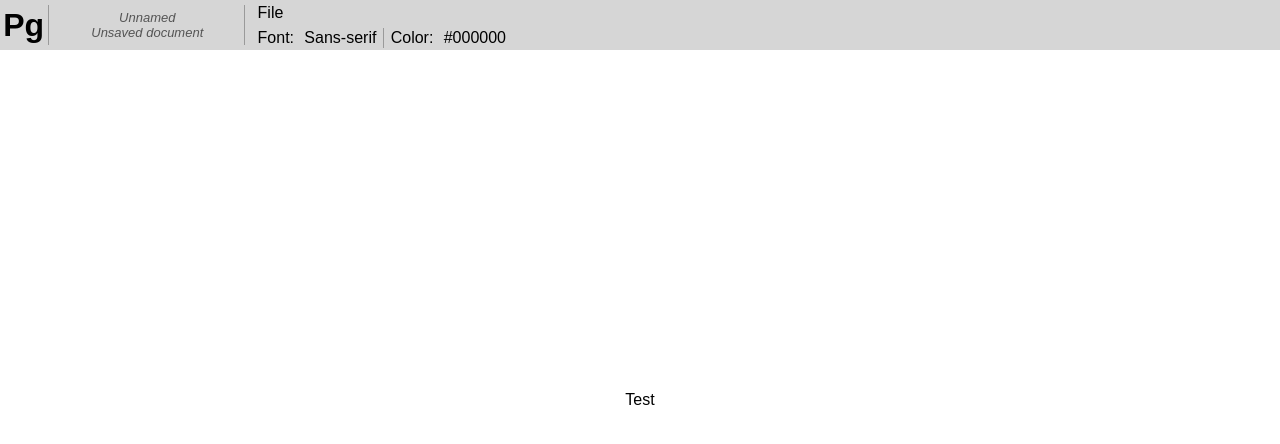
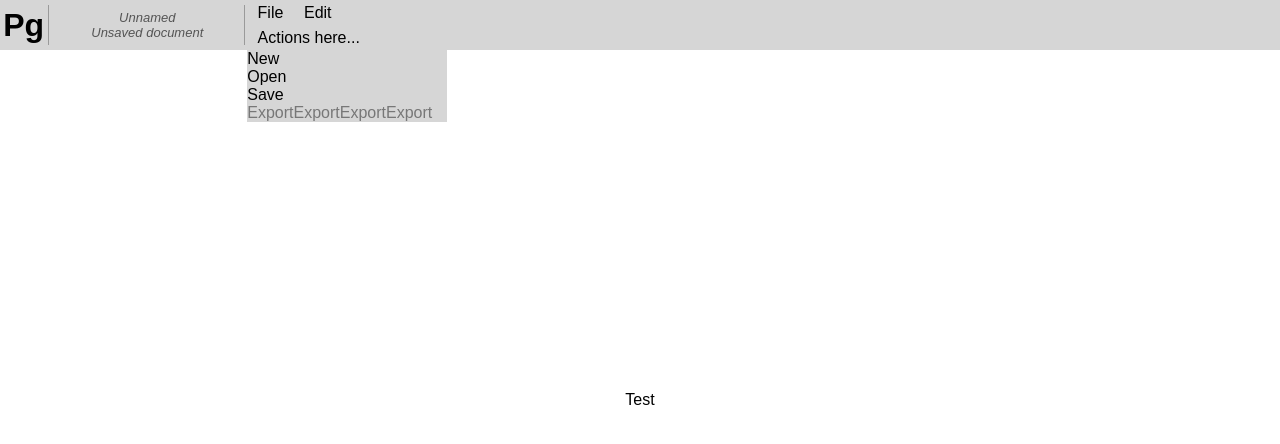
Before and after one commit to hppsrc/paragraph, a website: page src/index.html in a window 1280 px wide. Both pictures are taken after a click on the element "File". Drawn offline with Linux system fonts and the light colour scheme.

Commit message:
0.1.3-alpha
- Added “action_box” used to display action menus and custom HTML.
- Added some examples of action menus, but haven't implemented them yet.
- Small design and extra animations.

```diff
--- a/src/public/index.js
+++ b/src/public/index.js
@@ -1,6 +1,110 @@
-const version = "0.1.2-alpha";
-const build = "250121201";
+const version = "0.1.3-alpha";
+const build = "250122161";
 const git_branch = "dev";
+
+// vars
+const buttons = document.getElementsByClassName('action');
+
+// definitions
+menus = {
+    fileMenu: [
+        {
+            name: "New",
+            disable: false,
+            action: function() { alert("Action is not prepared yet") }
+        },
+        {
+            name: "Open",
+            disable: false,
+            action: function() { alert("Open action is not available") }
+        },
+        {
+            name: "Save",
+            disable: false,
+            action: function() { alert("Save action is not available") }
+        },
+        {
+            name: "ExportExportExportExport",
+            disable: true,
+            action: null
+        }
+    ],
+    editMenu: [
+        {
+            name: "Undo",
+            disable: false,
+            action: function() { alert("Undo action is not available") }
+        },
+        {
+            name: "Redo",
+            disable: false,
+            action: function() { alert("Redo action is not available") }
+        },
+        {
+            name: "Cut",
+            disable: false,
+            action: function() { alert("Cut action is not available") }
+        },
+        {
+            name: "Copy",
+            disable: false,
+            action: function() { alert("Copy action is not available") }
+        },
+        {
+            name: "Paste",
+            disable: false,
+            action: function() { alert("Paste action is not available") }
+        }
+    ]
+}
+
+// 0 menu list
+// 1 set html
+
+// functions
+function show_action(elementId, action) {
+
+    action_box.innerHTML = '';
+
+    setTimeout(() => {action_box.style.top = "30px";}, 1);
+
+    const rect = elementId.getBoundingClientRect();
+
+    action_box.style.left = `${rect.x}px`
+    action_box.style.display = "flex";
+    // action_box.style.width = action_box.style.width < 200 ? "200px" : "calc(fit-content + 50px)";
+
+    setTimeout(() => {action_box.style.top = "50px";}, 1);
+
+    if (action == 0) {
+        let current = elementId.textContent.toLowerCase() + "Menu";
+        let values = menus[current];
+
+        if (values) {
+            values.forEach(item => {
+                let div = document.createElement('div');
+                div.textContent = item.name;
+
+                if (item.disable) {
+
+                    div.classList.add('disabled');
+                    div.style.color = '#777';
+
+                } else {
+
+                    div.addEventListener('click', () => {
+                        action_box.style.display = 'none';
+                        item.action();
+                        setTimeout(() => {action_box.style.top = "40px";}, 1);
+                    })
+
+                }
+
+                action_box.appendChild(div);
+            });
+        }
+    }
+}
 
 // header
 let header = document.createElement('header');
@@ -20,14 +124,11 @@ header.innerHTML = `
 
     <div id="header_top_bar_actions" style="f_col">
         <div id="header_top_bar_actions_select">
-            <p onclick="alert('File actions not yet available')">File</p>
+            <p class="action" onclick="show_action(this, 0)">File</p>
+            <p class="action" onclick="show_action(this, 0)">Edit</p>
         </div>
         <div id="header_top_bar_actions_do">
-            <p>Font:</p>
-            <p> Sans-serif </p>
-            <vr></vr>
-            <p>Color:</p>
-            <p>#000000</p>
+            <p>Actions here...</p>
         </div>
     </div>
 
@@ -38,6 +139,11 @@ const main = document.createElement('main');
 main.classList = "f_col"
 main.innerHTML = `<p>Test</p>`
 
+// action box
+const action_box = document.createElement('div');
+action_box.id = "action_box";
+
 // insert values
+document.body.appendChild(action_box);
 document.body.appendChild(header);
 document.body.appendChild(main);
--- a/src/public/style.css
+++ b/src/public/style.css
@@ -29,6 +29,34 @@
         margin: 0 1px;
     }
 
+    #action_box {
+        width: 200px;
+        height: fit-content;
+
+        flex-direction: column;
+
+        display: none;
+        position: absolute;
+        top: 0px;
+        background-color: #d6d6d6;
+
+        z-index: 1;
+
+        transition: top 0.25s, left 0.1s;
+
+        div {
+
+            &:hover {
+
+                background-color: hsl(188, 100%, 56%);
+                cursor: pointer;
+
+            }
+
+        }
+
+    }
+
 }
 
 html {
@@ -43,6 +71,8 @@ html {
             align-items: center;
 
             text-align: center;
+
+            z-index: 10;
 
             h1 {
                 padding: 0.1em;
@@ -89,7 +119,6 @@ html {
                     width: 100%;
 
                     p {
-                        /* height: 100%; */
 
                         padding: 0 1%;
 
@@ -106,8 +135,6 @@ html {
 
                     height: 50%;
 
-                    padding-left: 0.5%;
-
                     display: flex;
                     flex-direction: row;
                     align-items: center;
@@ -117,7 +144,7 @@ html {
 
                     p {
 
-                        padding: 0 0.5%;
+                        padding: 0 1%;
 
                     }
 
--- a/src/server.js
+++ b/src/server.js
@@ -5,9 +5,9 @@ const port = 3000;
 app.use(express.static(path.join(__dirname, 'public')));
 
 app.get('/', (req, res) => {
-  res.sendFile(path.join(__dirname, 'index.html'));
+	res.sendFile(path.join(__dirname, 'index.html'));
 });
 
 app.listen(port, () => {
-  console.log(`Running on http://localhost:${port}`);
+	console.log(`Running on http://localhost:${port}`);
 });
```
